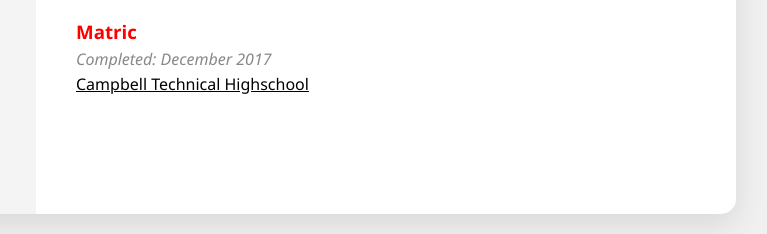
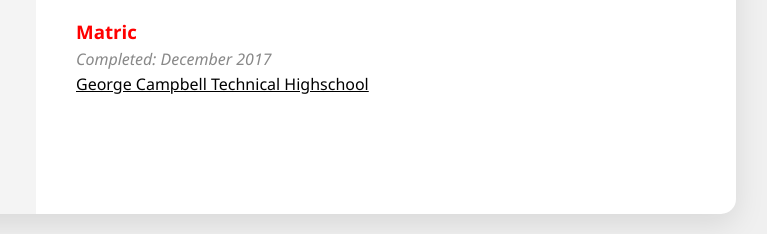
Before and after one commit to project-LKH/web_cv, a website built with webpack: page index.html in a window 1280 px wide. Shown: the part 1197-1431 px from the top of the page, 404-1171 px from the left. Built offline with nearby package versions, Linux system fonts and the light colour scheme; no server answers.

Commit message:
fix: correct school name in education section

```diff
--- a/index.html
+++ b/index.html
@@ -219,7 +219,7 @@
                 target="_blank"
                 style="color: black"
               >
-                Campbell Technical
+                George Campbell Technical
                 Highschool</a
               >
             </p>
```
